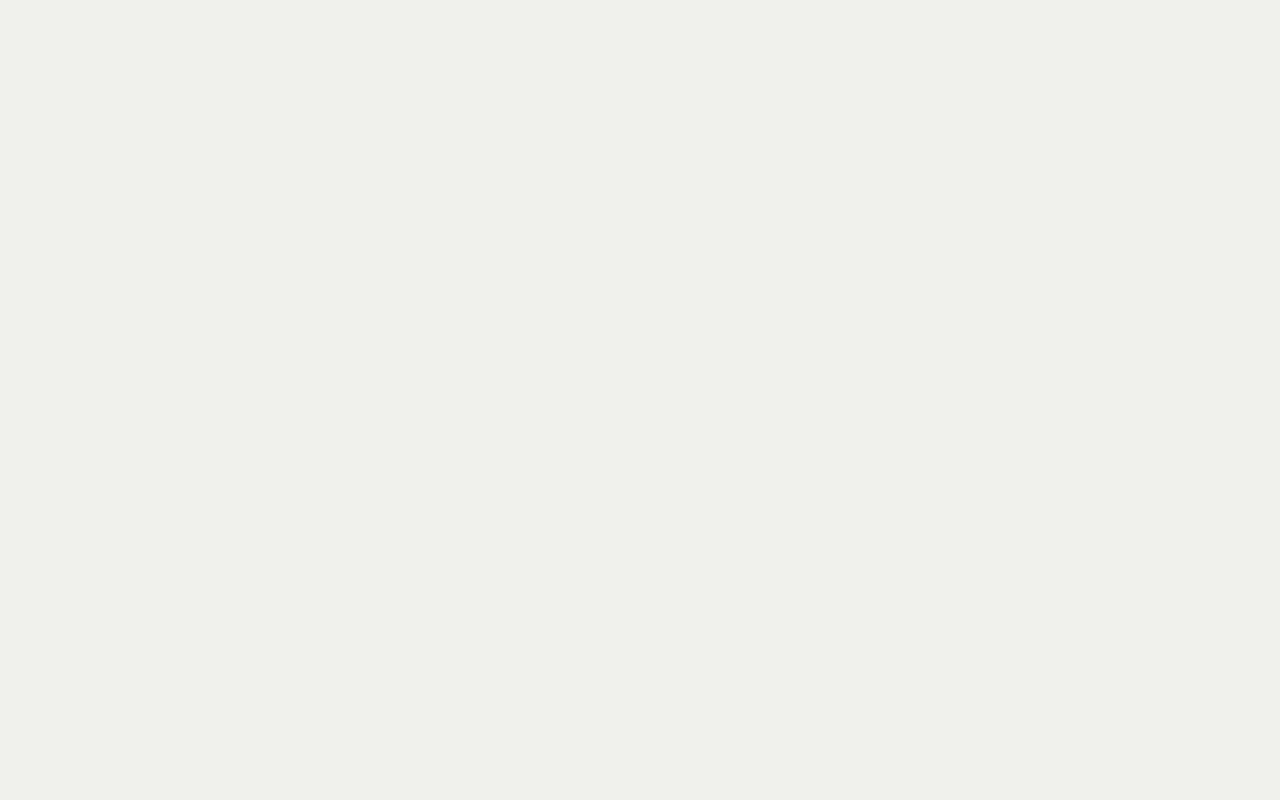
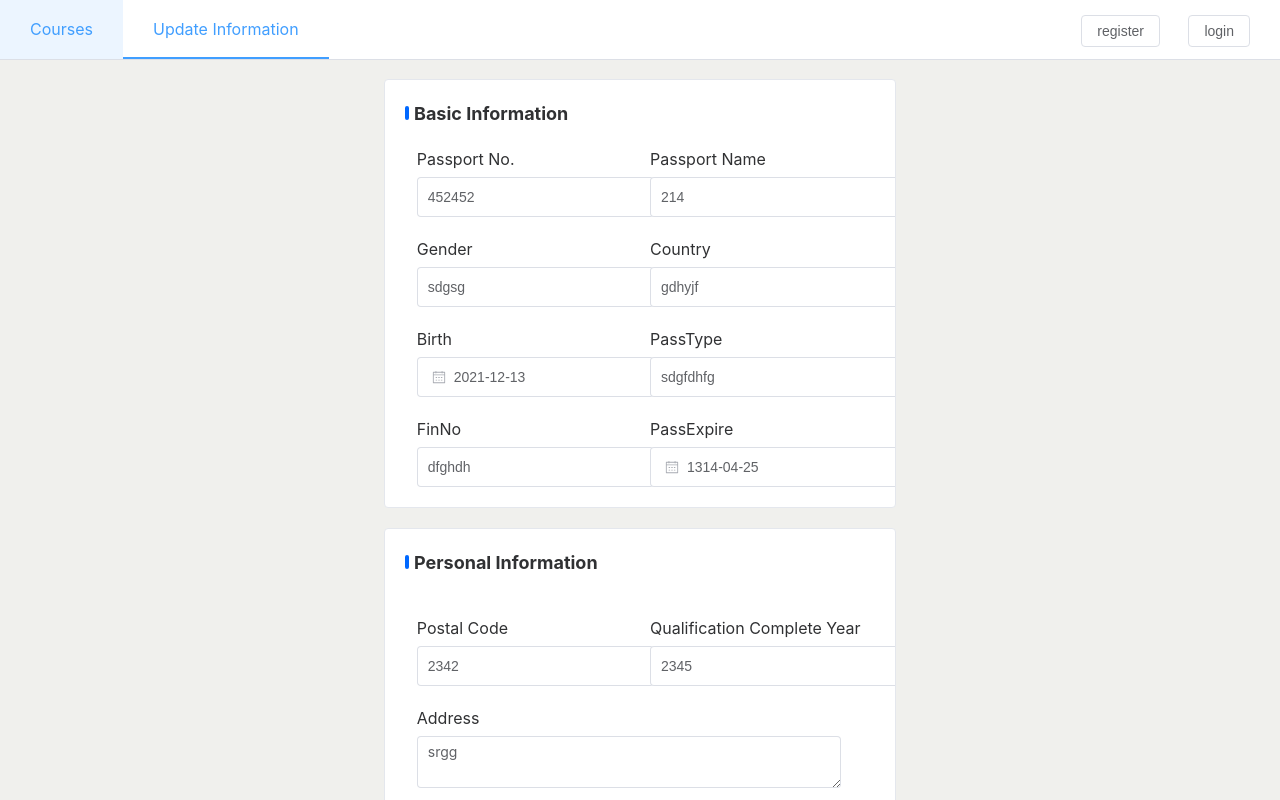
Before and after one commit to Marvel-Yi/shri-front-end, a Vue app: page /update in a window 1280 px wide. Before the commit this address had no page. Built offline with nearby package versions, Linux system fonts and the light colour scheme; what vue-esign would draw is missing.

Commit message:
feat: add update

```diff
--- a/src/App.vue
+++ b/src/App.vue
@@ -20,6 +20,7 @@
 
       <el-menu-item index="/home" ><div style="margin-right: 10px;margin-left: 10px;font-size: 16px">Courses</div></el-menu-item>
       <el-menu-item index="/myApplications" v-if="this.$data.userType==='0'"><div style="margin-right: 10px;margin-left: 10px;font-size: 16px">my Applications</div></el-menu-item>
+      <el-menu-item index="/update" ><div style="margin-right: 10px;margin-left: 10px;font-size: 16px">Update Information</div></el-menu-item>
       <el-menu-item index="/message" v-if="this.$data.userType==='1'"><div style="margin-right: 10px;margin-left: 10px;font-size: 16px">Messages</div></el-menu-item>
       <el-menu-item index="/allApplications" v-if="this.$data.userType==='1'"><div style="margin-right: 10px;margin-left: 10px;font-size: 16px">Applications</div></el-menu-item>
 
--- a/src/router/index.js
+++ b/src/router/index.js
@@ -108,6 +108,14 @@ const routes = [
         meta:{
             showNavi: true
         }
+    },
+    {
+        path: '/update',
+        name: 'update',
+        component:()=>import('../views/update.vue'),
+        meta:{
+            showNavi: true
+        }
     }
 
 ]
--- /dev/null
+++ b/src/views/update.vue
@@ -0,0 +1,194 @@
+<template>
+  <div style="height: 59px"></div>
+  <div class="form-wrapper" style="margin: auto;width: 40%">
+    <el-card shadow="never" style="margin-top: 20px;text-align: left">
+      <span class="title-prefix-_MYP6HvkiQ"></span><span style="font-size: 18px;font-weight: bold">Basic Information</span>
+      <div>
+        <div class="form-item" style="width: 95%;margin:auto;padding-top: 20px">
+
+          <el-row  :gutter="20" >
+            <el-col :span="12">
+              <div>Passport No.</div>
+              <div><el-input class="form-input" v-model="formData.passportNo" placeholder="please input passport No." ></el-input></div>
+            </el-col>
+            <el-col :span="12">
+              <div>Passport Name</div>
+              <div><el-input class="form-input" v-model="formData.passportName" placeholder="please input passport Name" ></el-input></div>
+            </el-col>
+          </el-row>
+
+          <el-row :gutter="20" style="margin-top: 20px">
+            <el-col :span="12">
+              <div>Gender</div>
+              <div><el-input class="form-input" v-model="formData.gender" placeholder="please input gender" ></el-input></div>
+            </el-col>
+            <el-col :span="12">
+              <div>Country</div>
+              <div><el-input class="form-input"  v-model="formData.country" placeholder="please input country" ></el-input></div>
+            </el-col>
+          </el-row>
+
+          <el-row :gutter="20" style="margin-top: 20px">
+            <el-col :span="12">
+              <div>Birth</div>
+              <div><el-date-picker
+                  v-model="formData.birth"
+                  type="date"
+                  placeholder="Pick a day"
+                  style="margin-top: 6px;width: 300px"
+                  size="large"
+
+              /></div>
+            </el-col>
+            <el-col :span="12">
+              <div>PassType</div>
+              <div><el-input class="form-input"  v-model="formData.passType" placeholder="please input passType" ></el-input></div>
+            </el-col>
+          </el-row>
+
+          <el-row :gutter="20" style="margin-top: 20px">
+            <el-col :span="12">
+              <div>FinNo</div>
+              <div><el-input class="form-input"  v-model="formData.finNo" placeholder="please input FinNo" ></el-input></div>
+            </el-col>
+            <el-col :span="12">
+              <div>PassExpire</div>
+              <div><el-date-picker
+                  v-model="formData.passExpire"
+                  type="date"
+                  placeholder="Pick a day"
+                  style="margin-top: 6px;width: 300px"
+                  size="large"
+
+              /></div>
+            </el-col>
+          </el-row>
+
+
+
+        </div>
+      </div>
+    </el-card>
+
+    <el-card shadow="never" style="margin-top: 20px;text-align: left">
+      <span class="title-prefix-_MYP6HvkiQ"></span><span style="font-size: 18px;font-weight: bold">Personal Information</span>
+      <div class="form-item" style="width: 95%;margin:auto;padding-top: 20px">
+        <el-row :gutter="20" style="margin-top: 20px">
+          <el-col :span="12">
+            <div>Postal Code</div>
+            <div><el-input class="form-input"  v-model="formData.postalCode" placeholder="please input Postal Code" ></el-input></div>
+          </el-col>
+          <el-col :span="12">
+            <div>Qualification Complete Year</div>
+            <div><el-input class="form-input"  v-model="formData.qualificationCompleteYear" placeholder="please input Qualification Complete Year" ></el-input></div>
+          </el-col>
+        </el-row>
+
+
+        <div style="margin-top:20px">Address</div>
+        <div><el-input style="width: 95%;margin-top: 6px;"  v-model="formData.address" placeholder="please input address" type="textarea" ></el-input></div>
+
+
+
+        <div style="margin-top:20px">Academic Institution Name</div>
+        <div><el-input style="width: 95%;margin-top: 6px;"  v-model="formData.academicInstitutionName" placeholder="please input Academic Institution Name" type="textarea" ></el-input></div>
+
+
+
+        <div style="margin-top:20px">Academic Qualification Name</div>
+        <div><el-input style="width: 95%;margin-top: 6px;"  v-model="formData.academicQualificationName" placeholder="please input Academic Qualification Name" type="textarea" ></el-input></div>
+
+        <div style="margin-top:20px">Company Name</div>
+        <div><el-input style="width: 95%;margin-top: 6px;"  v-model="formData.companyName" placeholder="please input Company Name" type="textarea" ></el-input></div>
+
+        <div style="margin-top:20px">Company Industry</div>
+        <div><el-input style="width: 95%;margin-top: 6px;"  v-model="formData.companyIndustry" placeholder="please input Company Industry" type="textarea" ></el-input></div>
+
+        <el-row :gutter="20" style="margin-top: 20px">
+          <el-col :span="12">
+            <div>Sponsor Type</div>
+            <div><el-input class="form-input"  v-model="formData.sponsorType" placeholder="please input Sponsor Type"  ></el-input></div>
+          </el-col>
+          <el-col :span="12">
+            <div>Information Source</div>
+            <div><el-input class="form-input"  v-model="formData.infoSource" placeholder="please input Qualification Information Source"  ></el-input></div>
+          </el-col>
+        </el-row>
+      </div>
+    </el-card>
+
+
+    <el-button size="large" type="primary" style=" font-size: 18px;margin-bottom: 30px;width: 200px;margin-top: 20px" @click="handleConfirmApplication">submit</el-button>
+
+
+  </div>
+</template>
+
+<script>
+export default {
+  name: "update",
+  data() {
+    return {
+      signature: {
+        canWidth: 800,//画布宽度--是不会超出父元素的宽度的--设置也不行
+        canHeight: 300,
+        lineWidth: 3,//画笔粗细
+        lineColor: '#000000',//画笔颜色
+        bgColor: '#ffffff',//画布背景
+        isCrop: false,//是否裁剪
+        isClearBgColor: true,//是否清空背景色
+        resultImg: '',//生成签名图片-base64
+      },
+      formData: {
+        userId: '123',
+        passportNo: '452452',
+        passportName: '214',
+        gender: 'sdgsg',
+        country: 'gdhyjf',
+        birth: '2021-12-13',
+        passType: 'sdgfdhfg',
+        finNo: 'dfghdh',
+        passExpire: '1314-04-25',
+        address: 'srgg',
+        postalCode: 2342,
+        qualificationCompleteYear: 2345,
+
+        academicInstitutionName: 'gsdf rgf drfgfdh dthd',
+        academicQualificationName: 'dyrdy dr hd d hdfh df',
+        companyName: 'sdfgd dfg',
+        companyIndustry: 'dfhd df h',
+        sponsorType: 1,
+        infoSource: 'ertyfh',
+      },
+      signImg: '',
+      programmeId: null,
+      userId:null
+    }
+  },
+  beforeMount() {
+
+  }
+}
+</script>
+
+<style scoped>
+.title-prefix-_MYP6HvkiQ {
+  width: 4px;
+  height: 14px;
+  display: inline-block;
+  margin-right: 5px;
+  -webkit-border-radius: 100px;
+  -moz-border-radius: 100px;
+  border-radius: 100px;
+  background: #0068FF;
+}
+.form-input{
+  width: 300px;
+  height: 40px;
+  margin-top: 6px;
+}
+.sig-wrapper{
+  width: 90%;
+  margin: auto;
+}
+</style>
```
